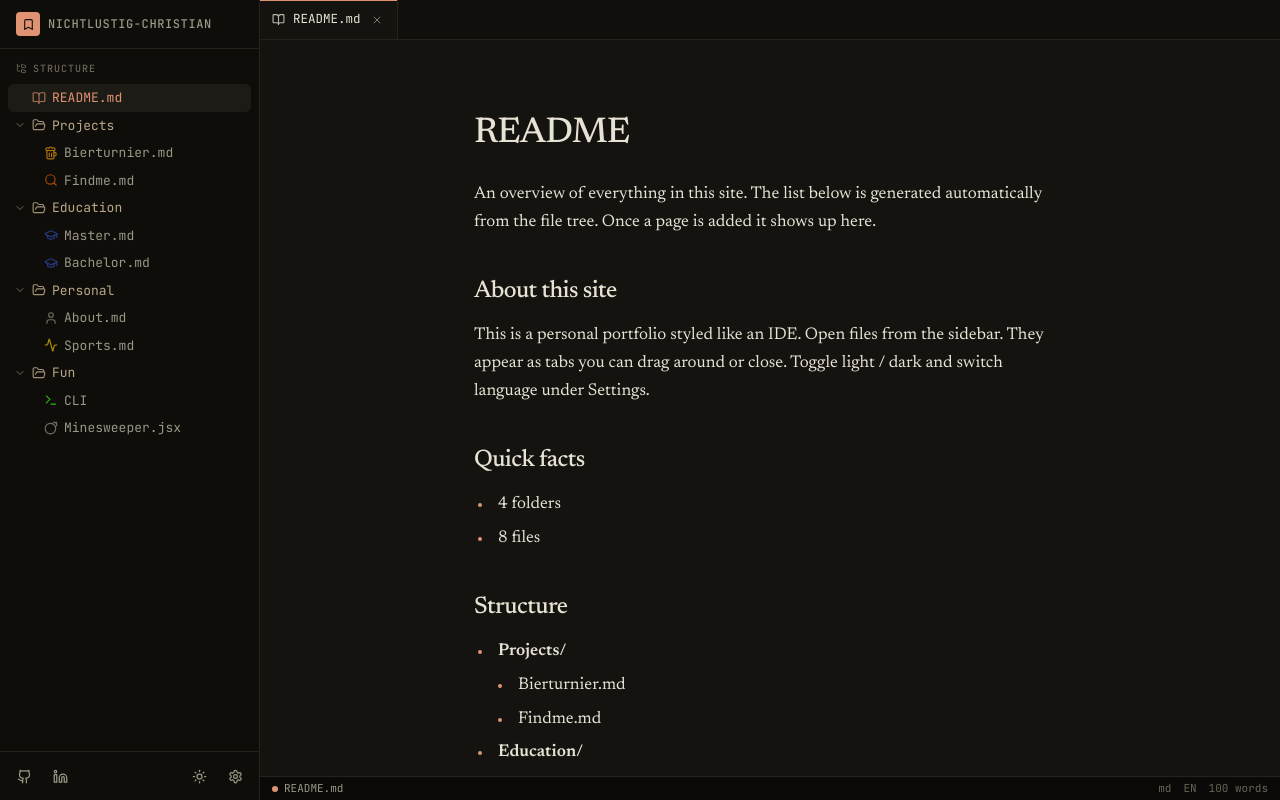
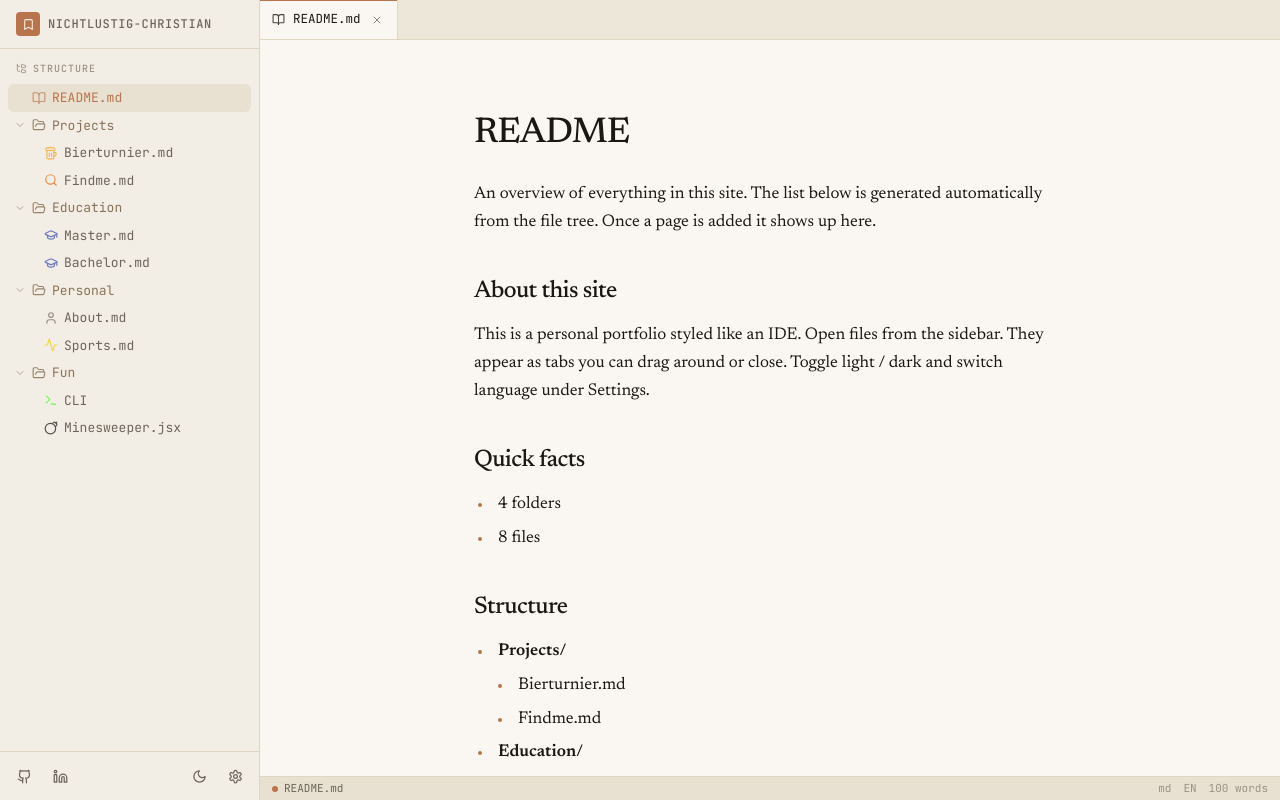
Before and after one commit to Chr1stian-Th/portfolio_website, a React (Vite) app: page / in a window 1280 px wide. Built offline with nearby package versions, Linux system fonts and the light colour scheme.

Commit message:
dynamic changes to language and dark/light mode depending on browser

```diff
--- a/src/App.jsx
+++ b/src/App.jsx
@@ -31,8 +31,12 @@ import { folders } from './content/folders.js';
 
 export default function App() {
   // ─────────────────── State ─────────────────────────────────────────────
-  const [theme,        setTheme]        = useState('dark');
-  const [lang,         setLang]         = useState('en');
+  const [theme, setTheme] = useState(
+  window.matchMedia('(prefers-color-scheme: dark)').matches ? 'dark' : 'light'
+  );
+  const [lang,         setLang]         = useState(
+    navigator.languages?.some(l => l.startsWith('de')) ? 'de' : 'en'
+  );
   const [accent,       setAccent]       = useState('terracotta');
   const [fontSize,     setFontSize]     = useState('md');
   const [openTabs,     setOpenTabs]     = useState([{ id: 'readme' }]);
```
